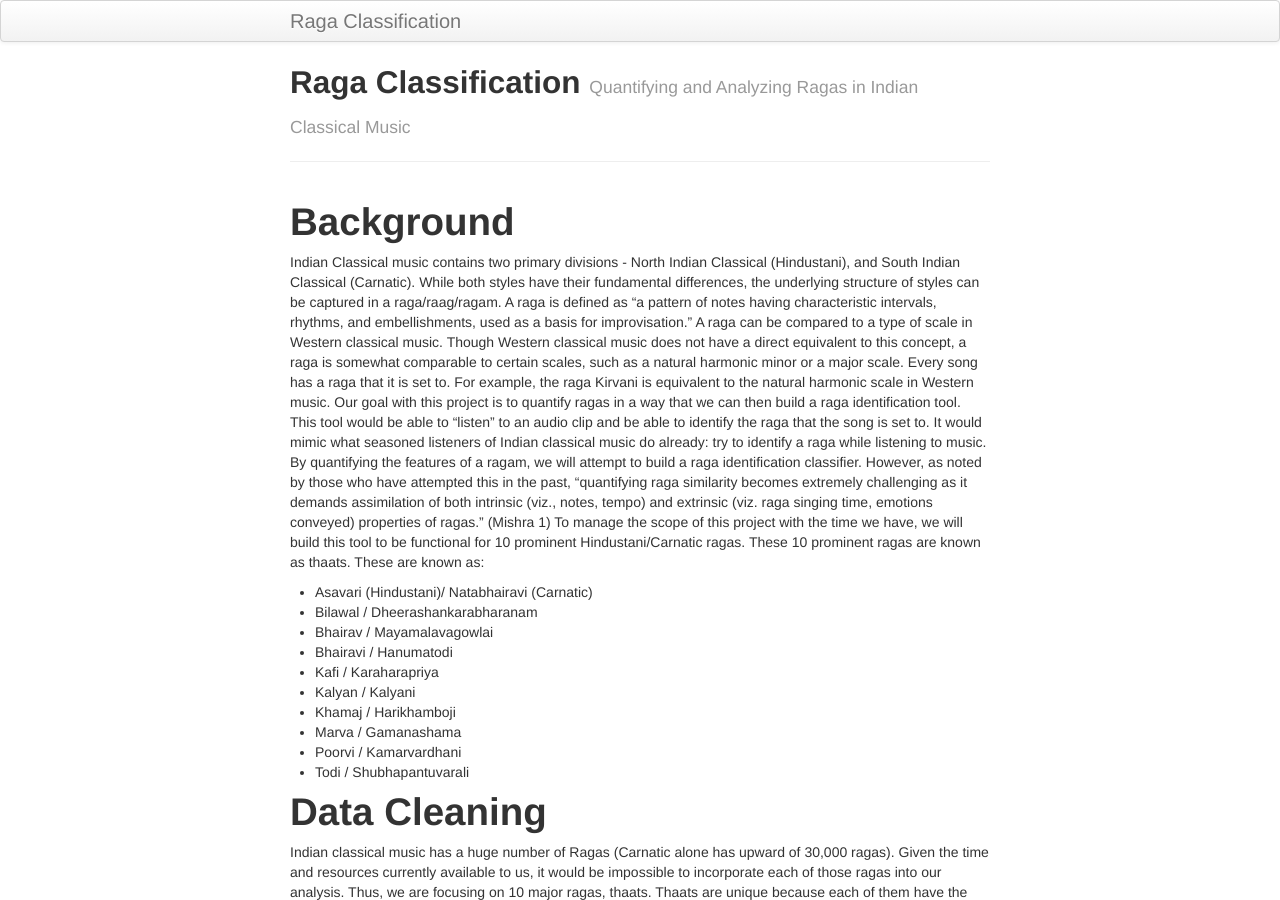
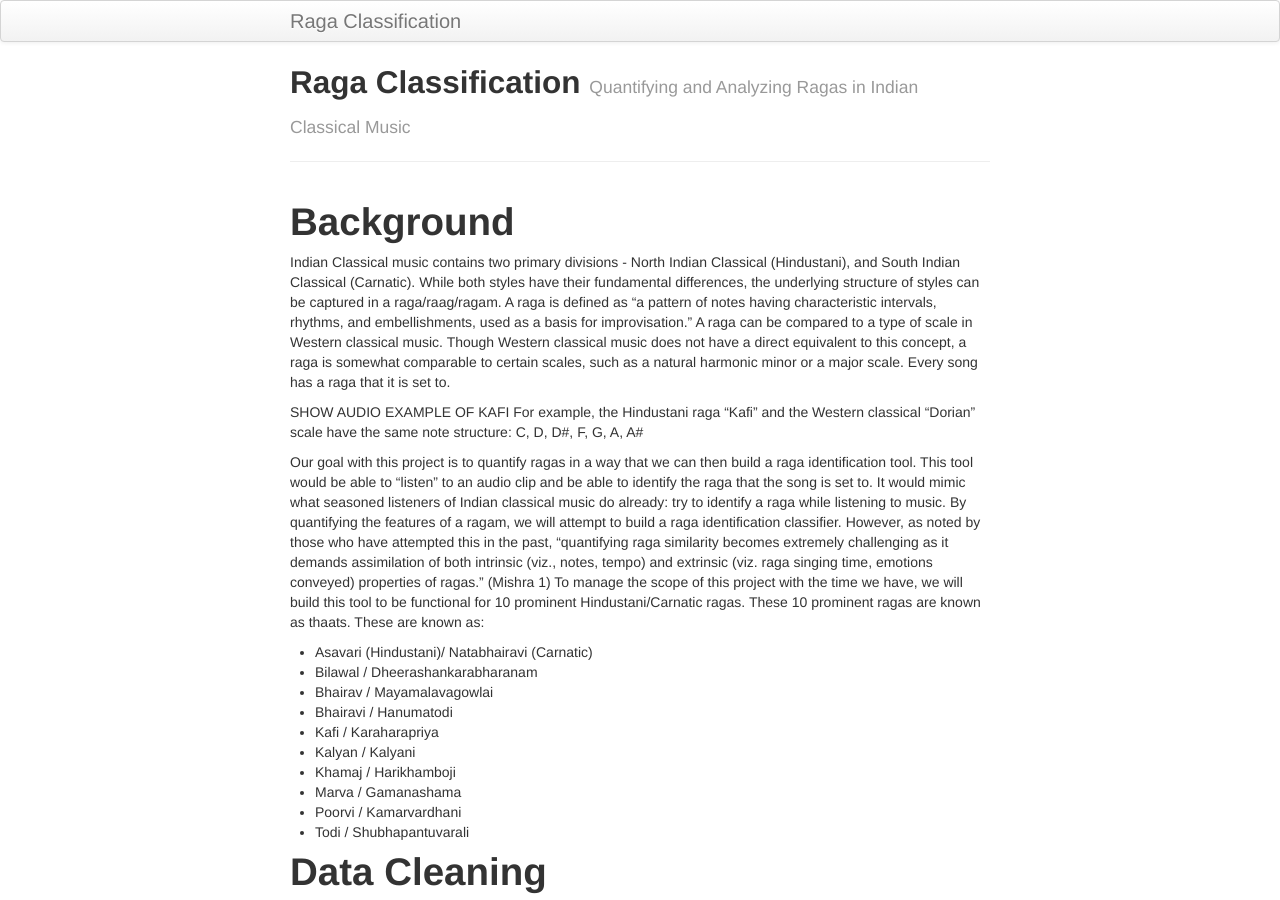
Before and after one commit to sruthiv98/RagaClassifier, a Jekyll site: the page built from index.md, in a window 1280 px wide and 900 px high. Built offline with Jekyll 4.4.1, drawn with Linux system fonts in a browser that asks for light colours.

Commit message:
Update index.md

```diff
--- a/index.md
+++ b/index.md
@@ -5,7 +5,13 @@ tagline: Quantifying and Analyzing Ragas in Indian Classical Music
 description: Capstone proj
 ---
 # Background
-Indian Classical music contains two primary divisions - North Indian Classical (Hindustani), and South Indian Classical (Carnatic). While both styles have their fundamental differences, the underlying structure of styles can be captured in a raga/raag/ragam. A raga is defined as “a pattern of notes having characteristic intervals, rhythms, and embellishments, used as a basis for improvisation.” A raga can be compared to a type of scale in Western classical music. Though Western classical music does not have a direct equivalent to this concept, a raga is somewhat comparable to certain scales, such as a natural harmonic minor or a major scale. Every song has a raga that it is set to. For example, the raga Kirvani is equivalent to the natural harmonic scale in Western music.
+Indian Classical music contains two primary divisions - North Indian Classical (Hindustani), and South Indian Classical (Carnatic). While both styles have their fundamental differences, the underlying structure of styles can be captured in a raga/raag/ragam. A raga is defined as “a pattern of notes having characteristic intervals, rhythms, and embellishments, used as a basis for improvisation.” A raga can be compared to a type of scale in Western classical music. Though Western classical music does not have a direct equivalent to this concept, a raga is somewhat comparable to certain scales, such as a natural harmonic minor or a major scale. Every song has a raga that it is set to.
+
+SHOW AUDIO EXAMPLE OF KAFI
+For example, the Hindustani raga "Kafi" and the Western classical "Dorian" scale have the same note structure: C, D, D#, F, G, A, A#
+
+
+
 Our goal with this project is to quantify ragas in a way that we can then build a raga identification tool. This tool would be able to “listen” to an audio clip and be able to identify the raga that the song is set to. It would mimic what seasoned listeners of Indian classical music do already: try to identify a raga while listening to music. By quantifying the features of a ragam, we will attempt to build a raga identification classifier. However, as noted by those who have attempted this in the past, “quantifying raga similarity becomes extremely challenging as it demands assimilation of both intrinsic (viz., notes, tempo) and extrinsic (viz. raga singing time, emotions conveyed) properties of ragas.” (Mishra 1) To manage the scope of this project with the time we have, we will build this tool to be functional for 10 prominent Hindustani/Carnatic ragas. These 10 prominent ragas are known as thaats. These are known as:
 - Asavari (Hindustani)/ Natabhairavi (Carnatic)
 - Bilawal / Dheerashankarabharanam
```
